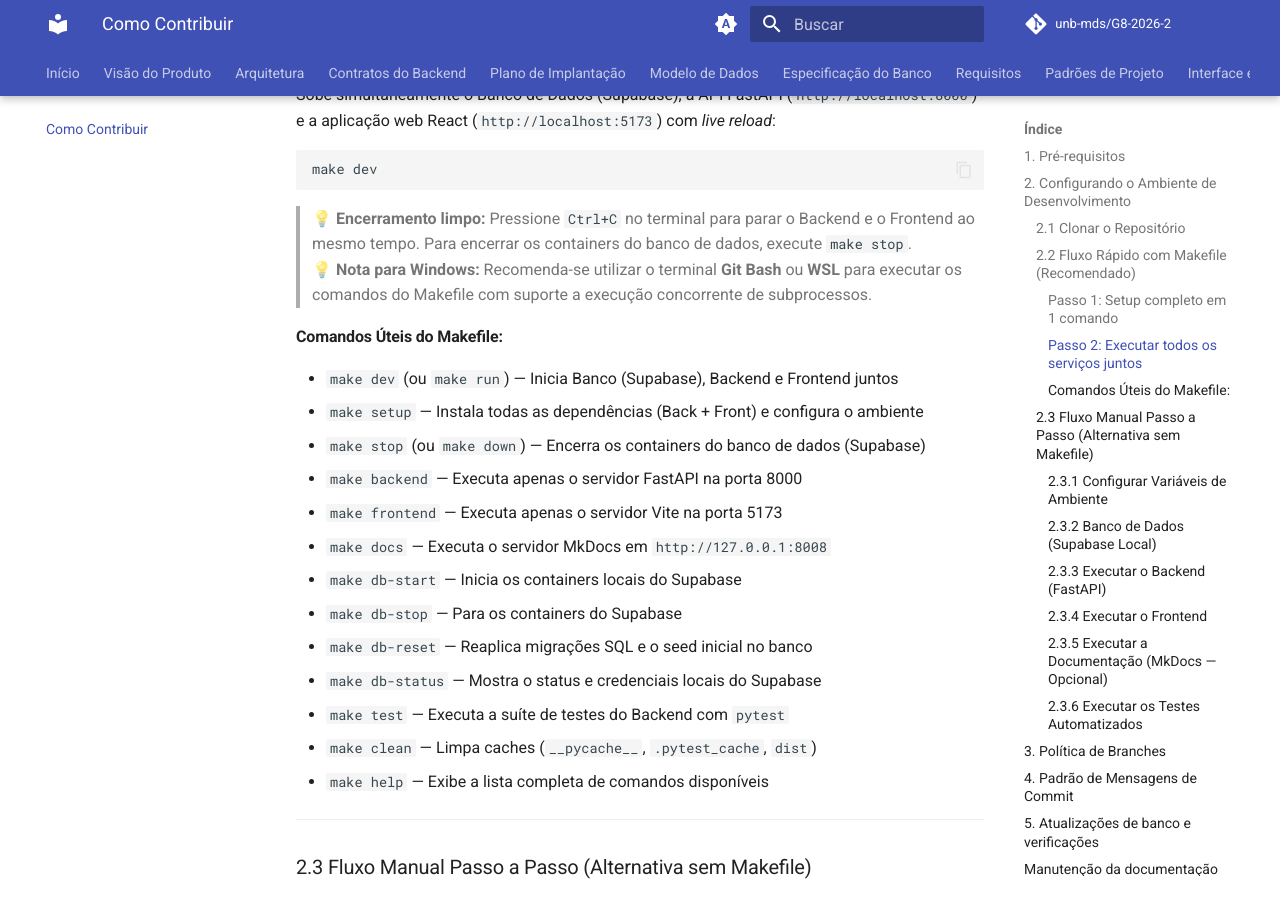
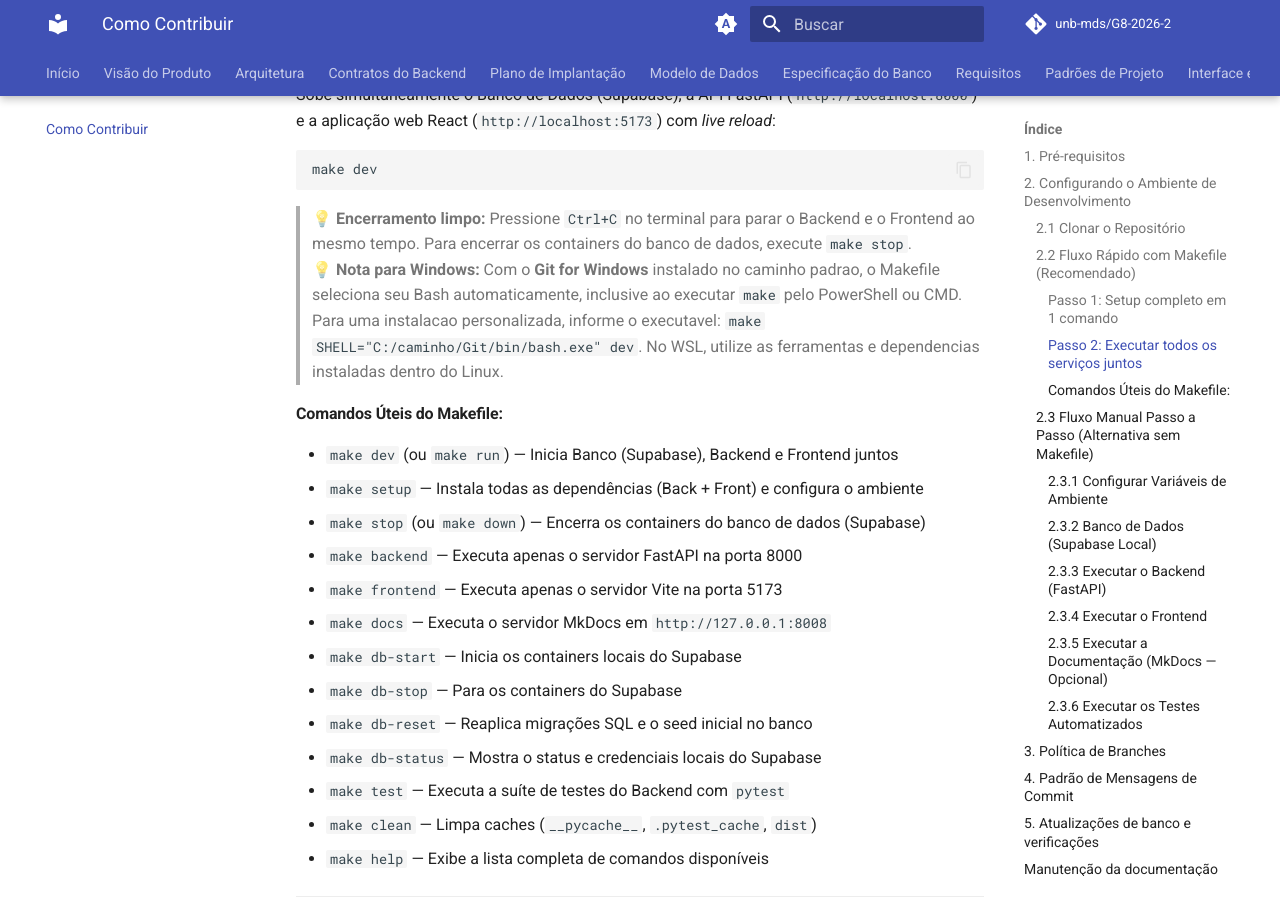
Before and after one commit to unb-mds/2026-2-AgendaUnB, an MkDocs documentation site: the page built from docs/CONTRIBUTING.md, in a window 1280 px wide and 900 px high, scrolled down 1015 px. Built offline with MkDocs 1.6.1 and Material for MkDocs 9.7.7, drawn with Linux system fonts in a browser that asks for light colours; comment, search, counter and statistics services are not loaded.

Commit message:
fix: Makefile

````diff
--- a/docs/CONTRIBUTING.md
+++ b/docs/CONTRIBUTING.md
@@ -42,7 +42,7 @@ make dev
 ```
 
 > 💡 **Encerramento limpo:** Pressione `Ctrl+C` no terminal para parar o Backend e o Frontend ao mesmo tempo. Para encerrar os containers do banco de dados, execute `make stop`.
-> 💡 **Nota para Windows:** Recomenda-se utilizar o terminal **Git Bash** ou **WSL** para executar os comandos do Makefile com suporte a execução concorrente de subprocessos.
+> 💡 **Nota para Windows:** Com o **Git for Windows** instalado no caminho padrao, o Makefile seleciona seu Bash automaticamente, inclusive ao executar `make` pelo PowerShell ou CMD. Para uma instalacao personalizada, informe o executavel: `make SHELL="C:/caminho/Git/bin/bash.exe" dev`. No WSL, utilize as ferramentas e dependencias instaladas dentro do Linux.
 
 #### Comandos Úteis do Makefile:
 * `make dev` (ou `make run`) — Inicia Banco (Supabase), Backend e Frontend juntos
--- a/docs/processo/contribuindo.mdx
+++ b/docs/processo/contribuindo.mdx
@@ -48,7 +48,7 @@ Sobe simultaneamente o Banco de Dados (Supabase), a API FastAPI (`http://localho
 make dev
 ```
 
-> 💡 **Encerramento limpo:** Pressione `Ctrl+C` no terminal para parar o Backend e o Frontend ao mesmo tempo. Para encerrar os containers do banco de dados, execute `make stop`.<br />💡 **Nota para Windows:** Recomenda-se utilizar o terminal **Git Bash** ou **WSL** para executar os comandos do Makefile com suporte a execução concorrente de subprocessos.
+> 💡 **Encerramento limpo:** Pressione `Ctrl+C` no terminal para parar o Backend e o Frontend ao mesmo tempo. Para encerrar os containers do banco de dados, execute `make stop`.<br />💡 **Nota para Windows:** Com o **Git for Windows** instalado no caminho padrao, o Makefile seleciona seu Bash automaticamente, inclusive ao executar `make` pelo PowerShell ou CMD. Para uma instalacao personalizada, informe o executavel: `make SHELL="C:/caminho/Git/bin/bash.exe" dev`. No WSL, utilize as ferramentas e dependencias instaladas dentro do Linux.
 
 #### Comandos Úteis do Makefile:
 
````
Also changed, not shown: 1 other file.
